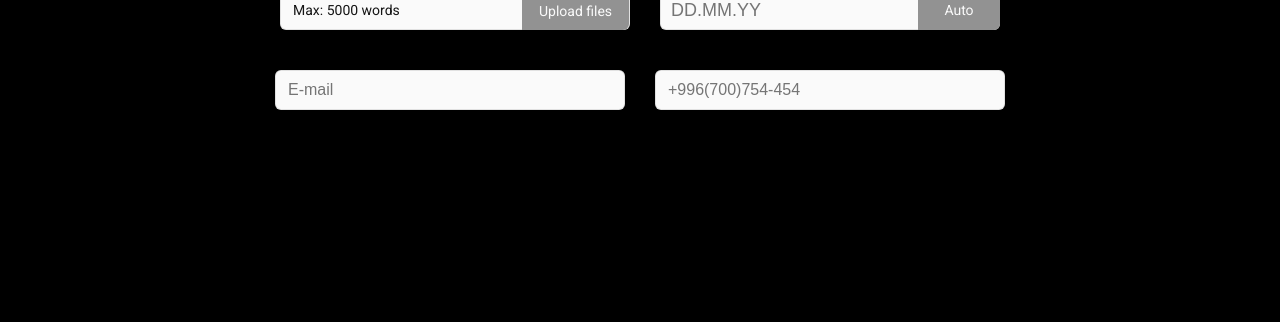
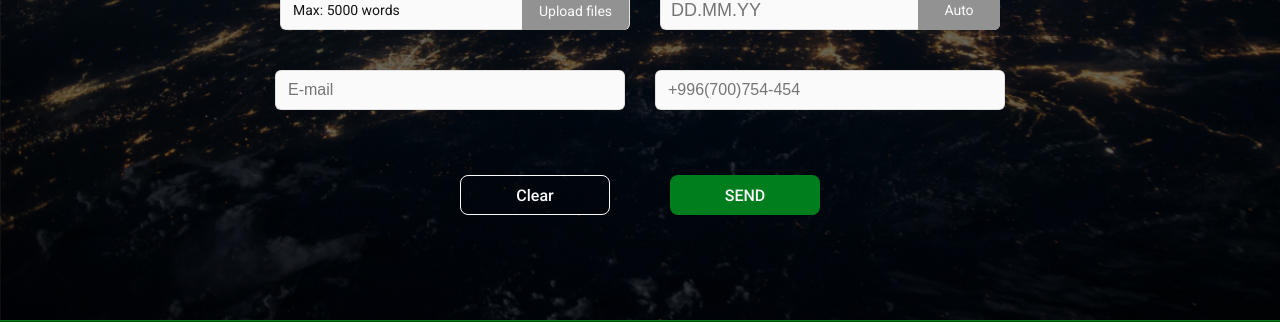
Before and after one commit to NurdinDjumabekov/AD_Translations_project, a React (Vite) app: page /order in a window 1280 px wide. Shown: the part 534-856 px from the top of the page. Built offline with nearby package versions, Linux system fonts and the light colour scheme; no server answers.

Commit message:
add_fn_OrderPage

```diff
--- a/src/components/OrderPage/ChoiceSelect/ChoiceSelect.jsx
+++ b/src/components/OrderPage/ChoiceSelect/ChoiceSelect.jsx
@@ -1,11 +1,54 @@
-import React, { useState } from "react";
+import React, { useEffect, useState } from "react";
 import styles from "./ChoiceSelect.module.css";
 import arrow_bottom from "../../../assets/images/orderPage/arrow_bottom.svg";
 import arrow_top from "../../../assets/images/orderPage/arrow_top.svg";
+import { useDispatch, useSelector } from "react-redux";
+import { changeOrderData } from "../../../store/reducers/orderPageSlice";
 
 const ChoiceSelect = ({ props }) => {
   const [lookSelect, setLookSelect] = useState(false);
   const [choiceLang, setChoiceLang] = useState("");
+  const dispatch = useDispatch();
+  const { orderData } = useSelector((state) => state.orderPageSlice);
+
+  useEffect(() => {
+    switch (props.textAbove) {
+      case "Services":
+        dispatch(
+          changeOrderData({
+            ...orderData,
+            services: choiceLang,
+          })
+        );
+        break;
+      case "Industries":
+        dispatch(
+          changeOrderData({
+            ...orderData,
+            industries: choiceLang,
+          })
+        );
+        break;
+      case "From":
+        dispatch(
+          changeOrderData({
+            ...orderData,
+            fromLang: choiceLang,
+          })
+        );
+        break;
+      case "To":
+        dispatch(
+          changeOrderData({
+            ...orderData,
+            toLang: choiceLang,
+          })
+        );
+        break;
+    }
+  }, [choiceLang]);
+
+  // console.log(orderData);
 
   const clickChoice = (lang, id) => {
     setLookSelect(false);
--- a/src/components/OrderPage/DataUsers/DataUsers.jsx
+++ b/src/components/OrderPage/DataUsers/DataUsers.jsx
@@ -5,7 +5,7 @@ export const DataUsers = () => {
   return (
     <div className={styles.blockData}>
       <label>
-        <input type="text" placeholder="E-mail" />
+        <input type="email" placeholder="E-mail" />
       </label>
       <label>
         <input type="phone" placeholder="+996(700)754-454" />
--- a/src/components/OrderPage/DataUsers/DataUsers.module.css
+++ b/src/components/OrderPage/DataUsers/DataUsers.module.css
@@ -24,4 +24,5 @@
   background: var(--background, #FAFAFA);
   padding: 0 12px;
   font-size: 16px;
+  font-weight: 500;
 }
--- a/src/components/OrderPage/DataUsers/DataUsers.module.sass
+++ b/src/components/OrderPage/DataUsers/DataUsers.module.sass
@@ -16,3 +16,4 @@
             background: var(--background, #FAFAFA)
             padding: 0 12px
             font-size: 16px
+            font-weight: 500
--- a/src/components/OrderPage/TypesDocuments/TypesDocuments.jsx
+++ b/src/components/OrderPage/TypesDocuments/TypesDocuments.jsx
@@ -31,6 +31,7 @@ const TypesDocuments = ({ data }) => {
       <div className={styles.docType}>
         {typeData.map((btn) => (
           <button
+            key={btn.id}
             onClick={() => setCount(btn.id)}
             className={btn.id === count ? styles.activeBtn : ""}
           >
--- a/src/pages/OrderPage/OrderPage.jsx
+++ b/src/pages/OrderPage/OrderPage.jsx
@@ -1,43 +1,29 @@
-import React from "react";
+import React, { useEffect } from "react";
 import styles from "./OrderPage.module.css";
 import ChoiceSelect from "../../components/OrderPage/ChoiceSelect/ChoiceSelect";
 import TypesDocuments from "../../components/OrderPage/TypesDocuments/TypesDocuments";
+import { useDispatch, useSelector } from "react-redux";
+import {
+  toTakeIndustries,
+  toTakeLanguage,
+  toTakeServices,
+} from "../../store/reducers/dataSelectSlice";
 
 const OrderPage = () => {
-  const data = [
-    {
-      choice: "Arabic",
-      id: 1,
-    },
-    {
-      choice: "Azerbaijani",
-      id: 2,
-    },
-    {
-      choice: "Czech",
-      id: 3,
-    },
-    {
-      choice: "English",
-      id: 4,
-    },
-    {
-      choice: "German",
-      id: 5,
-    },
-    {
-      choice: "Hindi",
-      id: 6,
-    },
-    {
-      choice: "Irish",
-      id: 7,
-    },
-    {
-      choice: "Italian",
-      id: 8,
-    },
-  ];
+  const dispatch = useDispatch();
+
+  useEffect(() => {
+    dispatch(toTakeServices());
+    dispatch(toTakeIndustries());
+    dispatch(toTakeLanguage());
+  }, []);
+
+  const { typeServices, typeIndustries, typeLanguage } = useSelector(
+    (state) => state.dataSelectSlice
+  );
+
+  const { orderData } = useSelector((state) => state.orderPageSlice);
+  console.log(orderData);
 
   return (
     <div className={styles.order}>
@@ -48,20 +34,24 @@ const OrderPage = () => {
           <div className={styles.order__services}>
             <ChoiceSelect
               props={{
-                data,
+                data: typeServices,
                 textAbove: "Services",
                 initialText: "Editing",
               }}
             />
             <ChoiceSelect
               props={{
-                data,
+                data: typeIndustries,
                 textAbove: "Industries",
                 initialText: "General",
               }}
             />
           </div>
-          <TypesDocuments data={data} />
+          <TypesDocuments data={typeLanguage} />
+        </div>
+        <div className={styles.order__btns}>
+          <button>Clear</button>
+          <button>SEND</button>
         </div>
       </div>
     </div>
--- a/src/pages/OrderPage/OrderPage.module.css
+++ b/src/pages/OrderPage/OrderPage.module.css
@@ -1,7 +1,8 @@
 .order {
-  height: 100vh;
-  background: black;
+  background-image: url("../../assets/images/orderPage/back-d_order.jpg");
   padding: 100px 0;
+  background-repeat: no-repeat;
+  background-size: cover;
 }
 .order h5 {
   color: #FAFAFA;
@@ -36,3 +37,36 @@
           justify-content: center;
   gap: 30px;
 }
+.order .order__btns {
+  height: 50px;
+  display: -webkit-box;
+  display: -ms-flexbox;
+  display: flex;
+  -webkit-box-align: center;
+      -ms-flex-align: center;
+          align-items: center;
+  -webkit-box-pack: center;
+      -ms-flex-pack: center;
+          justify-content: center;
+  gap: 60px;
+  margin: 60px 0 0 0;
+}
+.order .order__btns button {
+  width: 150px;
+  height: 40px;
+  border-radius: 8px;
+  background: var(--button, #007E1D);
+  border: none;
+  color: var(--background, #FAFAFA);
+  font-family: "Roboto", sans-serif;
+  font-size: 16px;
+  font-style: normal;
+  font-weight: 500;
+  line-height: normal;
+  cursor: pointer;
+}
+.order .order__btns button:nth-child(1) {
+  background-color: transparent;
+  border-radius: 8px;
+  border: 1px solid var(--background, #FAFAFA);
+}
--- a/src/pages/OrderPage/OrderPage.module.sass
+++ b/src/pages/OrderPage/OrderPage.module.sass
@@ -1,7 +1,9 @@
 .order
-    height: 100vh
-    background: black
+    // height: 100vh
+    background-image: url("../../assets/images/orderPage/back-d_order.jpg")
     padding: 100px 0
+    background-repeat: no-repeat
+    background-size: cover
     h5
         color: #FAFAFA
         text-align: center
@@ -27,3 +29,27 @@
             display: flex
             justify-content: center
             gap: 30px
+    .order__btns
+        height: 50px
+        display: flex
+        align-items: center
+        justify-content: center
+        gap: 60px
+        margin: 60px 0 0 0
+        button
+            width: 150px
+            height: 40px
+            border-radius: 8px
+            background: var(--button, #007E1D)
+            border: none
+            color: var(--background, #FAFAFA)
+            font-family: "Roboto",sans-serif
+            font-size: 16px
+            font-style: normal
+            font-weight: 500
+            line-height: normal
+            cursor: pointer
+        button:nth-child(1)
+            background-color: transparent
+            border-radius: 8px
+            border: 1px solid var(--background, #FAFAFA)
--- a/src/store/index.js
+++ b/src/store/index.js
@@ -1,10 +1,14 @@
 import { combineReducers, configureStore } from "@reduxjs/toolkit";
 import mainPageSlice from "./reducers/mainPageSlice";
 import servicesPageSlice from "./reducers/servicesPageSlice";
+import orderPageSlice from "./reducers/orderPageSlice";
+import dataSelectSlice from "./reducers/dataSelectSlice";
 
 const reducer = combineReducers({
   mainPageSlice,
   servicesPageSlice,
+  orderPageSlice,
+  dataSelectSlice,
 });
 export const store = configureStore({
   reducer,
--- /dev/null
+++ b/src/store/reducers/dataSelectSlice.js
@@ -0,0 +1,75 @@
+import { createAsyncThunk, createSlice } from "@reduxjs/toolkit";
+import axios from "axios";
+
+const initialState = {
+  typeServices: [],
+  typeIndustries: [],
+  typeLanguage: [],
+};
+
+export const toTakeServices = createAsyncThunk(
+  "toTakeServices",
+  async (info, { dispatch }) => {
+    try {
+      const { data } = await axios({
+        method: "GET",
+        url: "https://64db6e5b593f57e435b0f36c.mockapi.io/se",
+      });
+      //   console.log(data);
+      dispatch(toTakeTypeServices(data));
+    } catch (err) {
+      console.log(err);
+    }
+  }
+);
+
+export const toTakeIndustries = createAsyncThunk(
+  "toTakeIndustries",
+  async (info, { dispatch }) => {
+    try {
+      const { data } = await axios({
+        method: "GET",
+        url: "https://64db6e5b593f57e435b0f36c.mockapi.io/se",
+      });
+      //   console.log(data);
+      dispatch(toTakeTypeIndustries(data));
+    } catch (err) {
+      console.log(err);
+    }
+  }
+);
+
+export const toTakeLanguage = createAsyncThunk(
+  "toTakeLanguage",
+  async (info, { dispatch }) => {
+    try {
+      const { data } = await axios({
+        method: "GET",
+        url: " https://6443c7ca90738aa7c0778850.mockapi.io/infoportal",
+      });
+      dispatch(toTakeTypeLanguage(data));
+    } catch (err) {
+      console.log(err);
+    }
+  }
+);
+
+const dataSelectSlice = createSlice({
+  name: "dataSelectSlice",
+  initialState,
+  reducers: {
+    toTakeTypeServices: (state, action) => {
+      state.typeServices = action.payload;
+    },
+    toTakeTypeIndustries: (state, action) => {
+      state.typeIndustries = action.payload;
+    },
+    toTakeTypeLanguage: (state, action) => {
+      state.typeLanguage = action.payload;
+    },
+  },
+});
+export const { toTakeTypeServices, toTakeTypeIndustries, toTakeTypeLanguage } =
+  dataSelectSlice.actions;
+
+export default dataSelectSlice.reducer;
--- /dev/null
+++ b/src/store/reducers/orderPageSlice.js
@@ -0,0 +1,27 @@
+import { createAsyncThunk, createSlice } from "@reduxjs/toolkit";
+
+const initialState = {
+  orderData: {
+    fromLang: "",
+    toLang: "",
+    services: "",
+    industries: "",
+    document: null,
+    date: "",
+    email: "",
+    phoneNum: "",
+  },
+};
+
+const orderPageSlice = createSlice({
+  name: "orderPageSlice",
+  initialState,
+  reducers: {
+    changeOrderData: (state, action) => {
+      state.orderData = action.payload;
+    },
+  },
+});
+export const { changeOrderData } = orderPageSlice.actions;
+
+export default orderPageSlice.reducer;
```
Also changed, not shown: src/assets/images/orderPage/back-d_order.jpg (added).
